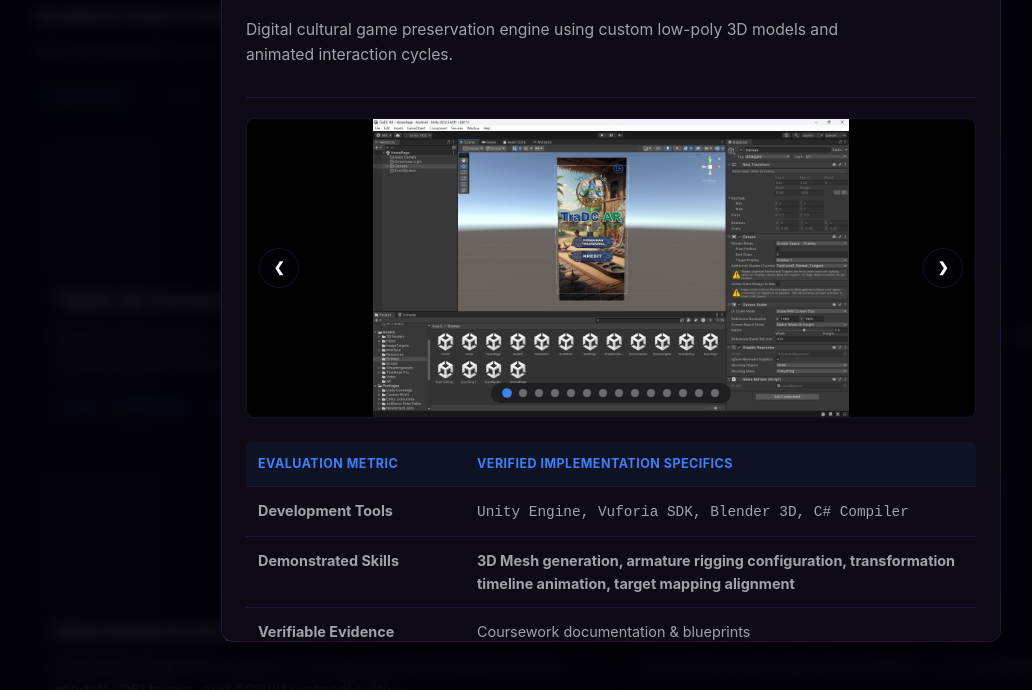
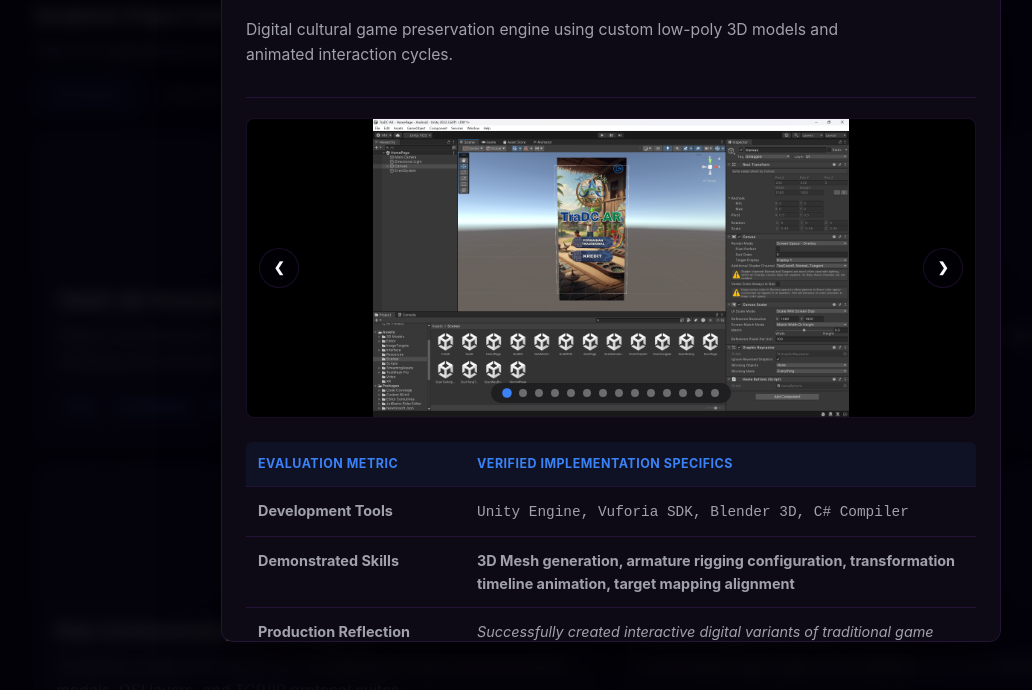
Before and after one commit to AimanHakimy/portfolio.github.io, a plain HTML site: page index.html in a window 1280 px wide. Both pictures are taken after a click on the element 347 px from the left and 3785 px from the top of the page. Shown: the part 3495-4185 px from the top of the page, without its empty margins (29-1061 px from the left). Drawn offline with Linux system fonts and the light colour scheme.

Commit message:
Update index.html

```diff
--- a/index.html
+++ b/index.html
@@ -528,8 +528,8 @@
     currentProjectImages.forEach((imgSrc, idx) => {
       const slide = document.createElement('div');
       slide.className = 'slide';
-      // Removed the alternative broken graphic script background and text values completely
-      slide.innerHTML = `<img src="${imgSrc}" alt="Project Artifact Layout" onclick="openLightbox('${imgSrc}')">`;
+      // Completely removed alt property attributes to clean out broken text flags
+      slide.innerHTML = `<img src="${imgSrc}" onclick="openLightbox('${imgSrc}')">`;
       wrapper.appendChild(slide);
 
       const dot = document.createElement('div');
@@ -557,7 +557,6 @@
       <tbody>
         <tr><td><strong>Development Tools</strong></td><td><code>${p.tools}</code></td></tr>
         <tr><td><strong>Demonstrated Skills</strong></td><td><strong>${p.skills}</strong></td></tr>
-        <tr><td><strong>Verifiable Evidence</strong></td><td>${p.evidence || 'Coursework documentation & blueprints'}</td></tr>
         <tr><td><strong>Production Reflection</strong></td><td><em>${p.reflection}</em></td></tr>
       </tbody>
     </table>`;
@@ -622,6 +621,7 @@
   document.getElementById('lightbox').classList.remove('open');
 }
 
+// Fixed toggleAcc function context
 function toggleAcc(btn){
   btn.parentElement.classList.toggle('open');
 }
```
